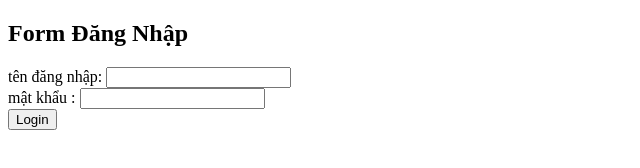
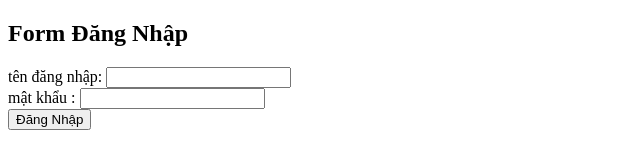
Before and after one commit to chungdat02/nhom-6, a plain HTML site: page index.html in a window 1280 px wide. Shown: the full height of the page, 0-640 px from the left. Drawn offline with Linux system fonts and the light colour scheme.

Commit message:
abc
Signed-off-by: CaoTriTinh <tranhai2266@gmail.com>

```diff
--- a/index.html
+++ b/index.html
@@ -18,7 +18,7 @@
             <input type="mật khẩu" id="txtpassword" name="txtpassword" required>
         </div>
         <div>
-            <button type="submit">Login</button>
+            <button type="submit">Đăng Nhập</button>
         </div>
     </form>
 </body>
```
